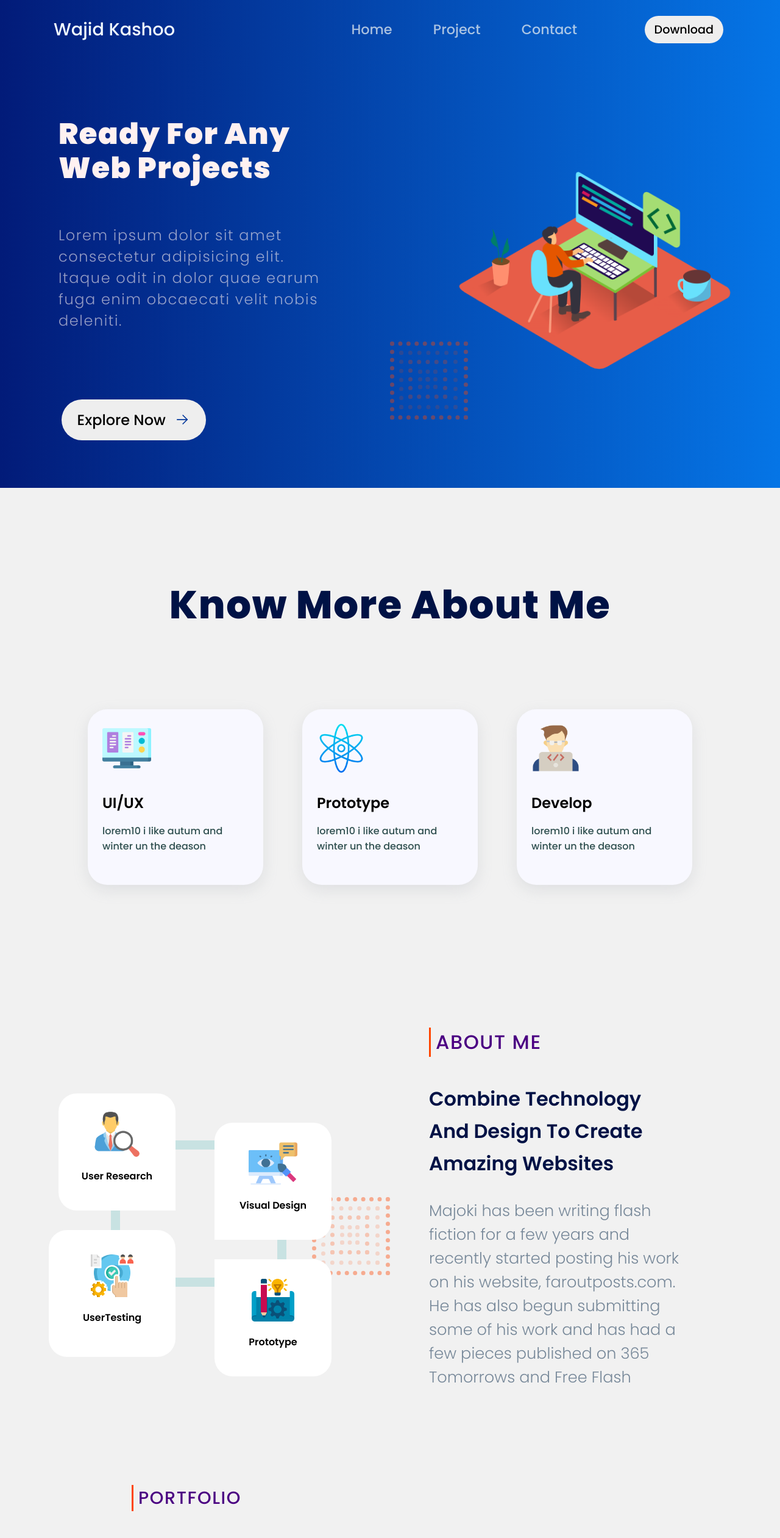
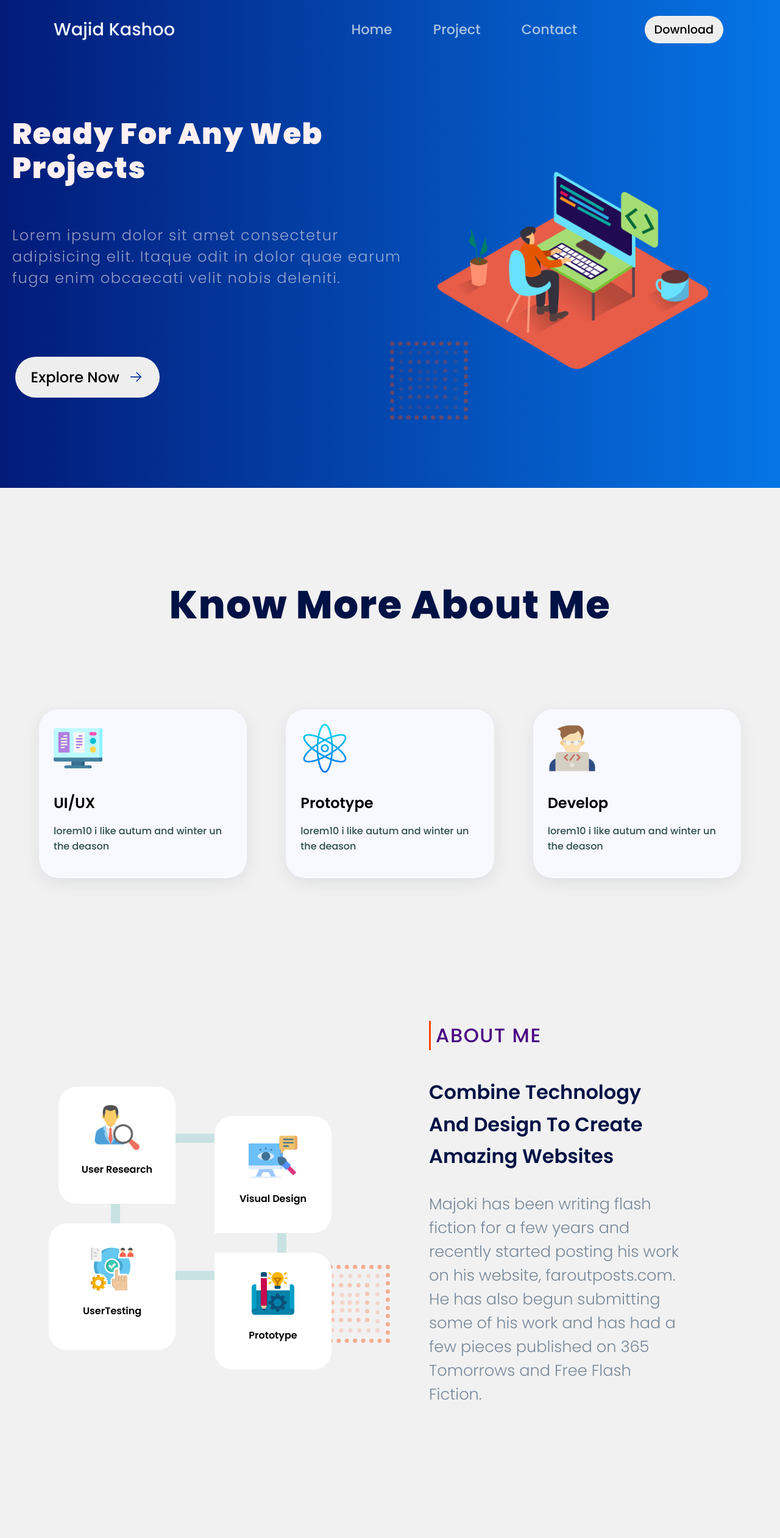
Before and after one commit to wajidkashoo14/ReactApp, a React (Create React App) app: page / in a window 1280 px wide. Shown: the top 2522 px of the page at 61% size. Built offline with nearby package versions, Linux system fonts and the light colour scheme.

Commit message:
fixed alt bug

```diff
--- a/src/components/pages/AboutMeInfo.css
+++ b/src/components/pages/AboutMeInfo.css
@@ -1,6 +1,6 @@
 .aboutmeinfo__container{
     padding: 5rem;
-    width: 55rem;
+    max-width: 55rem;
     margin: -5rem 2rem 2rem 2rem;
     overflow: hidden;
 }
--- a/src/components/pages/Aboutme.css
+++ b/src/components/pages/Aboutme.css
@@ -1,6 +1,6 @@
 
 .aboutme__container{
-    height: 100vh;
+    min-height: 100vh;
     width: 100%;
     padding: 10rem 3rem 2rem 3rem;
     background-color: #F1F1F1;
--- a/src/components/pages/Card.css
+++ b/src/components/pages/Card.css
@@ -31,8 +31,8 @@
 
 
 .card {
-  height: 25rem;
-  width: 25rem;
+  max-height: 22rem;
+  max-width: 22rem;
   border-radius: 2rem;
   display: flex;
   flex-direction: column;
@@ -69,9 +69,9 @@ link {
   text-decoration: none;
 }
 
-@media  (min-width:1080px) and (max-width:1980px){
+/* @media  (min-width:1080px) and (max-width:1980px){
   .card{
     height: 18rem;
     width: 18rem;
   }
-}
+} */
--- a/src/components/pages/Feedback.js
+++ b/src/components/pages/Feedback.js
@@ -10,7 +10,7 @@ function Feedback() {
         <div className='testmonials'>
         <FeedbackCard img={Tweet}/>
             <h1>hear from my happy clients</h1>
-            <img src={Tweet} className= 'testmonials__img'/>
+            <img src={Tweet} className= 'testmonials__img' alt='wajid'/>
             </div>
     </section>
   )
--- a/src/components/pages/FeedbackCard.js
+++ b/src/components/pages/FeedbackCard.js
@@ -11,7 +11,7 @@ return (
     <div className="FeedbackCard">
       <div className="client__detail">
               <figure className="client__detail__img">
-                <img src={cards[currCard].image} alt='' />
+                <img src={cards[currCard].image} alt='kaaz' />
               </figure>
               <div className="client__detail__info">
                 <h3>{cards[currCard].name}</h3>
--- a/src/components/pages/HeroSection.css
+++ b/src/components/pages/HeroSection.css
@@ -1,6 +1,6 @@
 .hero-section {
   width: 100%;
-  height: 100vh;
+  min-height: 100vh;
   position: relative;
   display: flex;
   justify-content: center;
@@ -46,7 +46,7 @@
 .hero-svg {
   align-items: flex-start;
   height: 30rem;
-  width: 35rem;
+  max-width: 35rem;
 }
 
 svg{
@@ -69,7 +69,7 @@ svg{
   .hero,
 .hero-svg{
   margin: 5rem auto;
-  width: 28rem;
+  /* width: 35rem; */
 }
 .hero .hero-heading {
   font-size: 3rem;
--- a/src/components/pages/SmallCard.css
+++ b/src/components/pages/SmallCard.css
@@ -3,8 +3,8 @@
     flex-direction: column;
     justify-content: center;
     align-items: center;
-    height: 15rem;
-    width: 15rem;
+    max-height: 15rem;
+    max-width: 15rem;
     background-color: 	#FFFFFF;
     margin: 2rem;
     padding: 1rem;
@@ -50,7 +50,7 @@
 }
 .smallcardholder{
     position: relative;
-    width: 45rem;
+    max-width: 45rem;
     display: flex;
     justify-content: center;
     align-items: flex-start;
```
